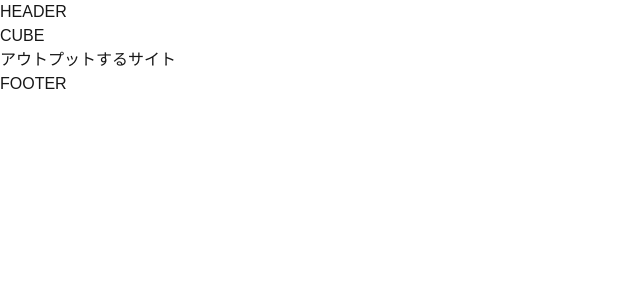
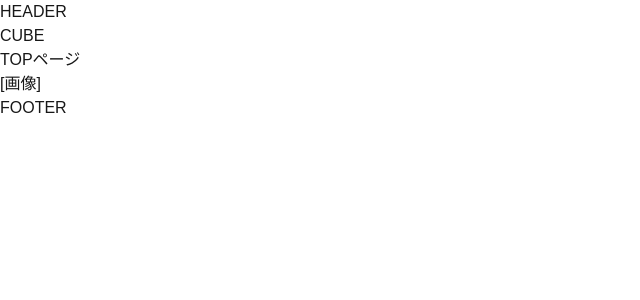
Before and after one commit to oshinoshin/app-next-site, a Next.js app: page / in a window 1280 px wide. Shown: the top 300 px of the page, without its empty margins (0-640 px from the left). Built offline with nearby package versions, Linux system fonts and the light colour scheme.

Commit message:
fix:imageOnを追加しheroの画像を出し分ける機能作成

```diff
--- a/app/page.tsx
+++ b/app/page.tsx
@@ -4,7 +4,7 @@ import { Hero } from "@/components/hero";
 export default function Home() {
     return (
         <Layout>
-            <Hero />
+            <Hero title="CUBE" subtitle="TOPページ" imageOn />
         </Layout>
     );
 }
--- a/components/hero.tsx
+++ b/components/hero.tsx
@@ -1,8 +1,15 @@
-export function Hero() {
+interface HeroProps {
+    title: string;
+    subtitle: string;
+    imageOn?: boolean
+}
+
+export function Hero({ title, subtitle, imageOn=false }: HeroProps) {
     return (
         <>
-            <h1>CUBE</h1>
-            <p>アウトプットするサイト</p>
+            <h1>{title}</h1>
+            <p>{subtitle}</p>
+            {imageOn && <figure> [画像] </figure>}
         </>
     );
 }
```
